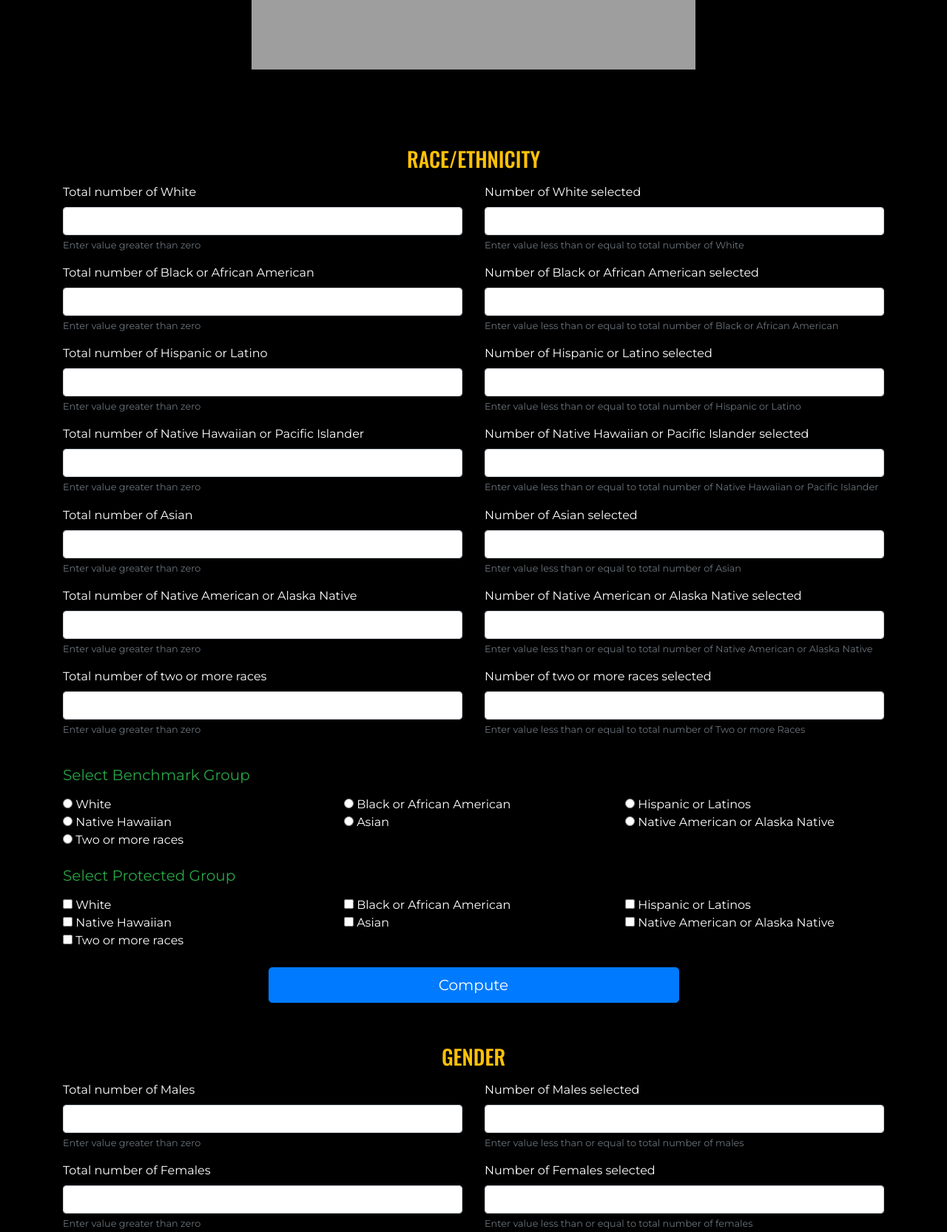
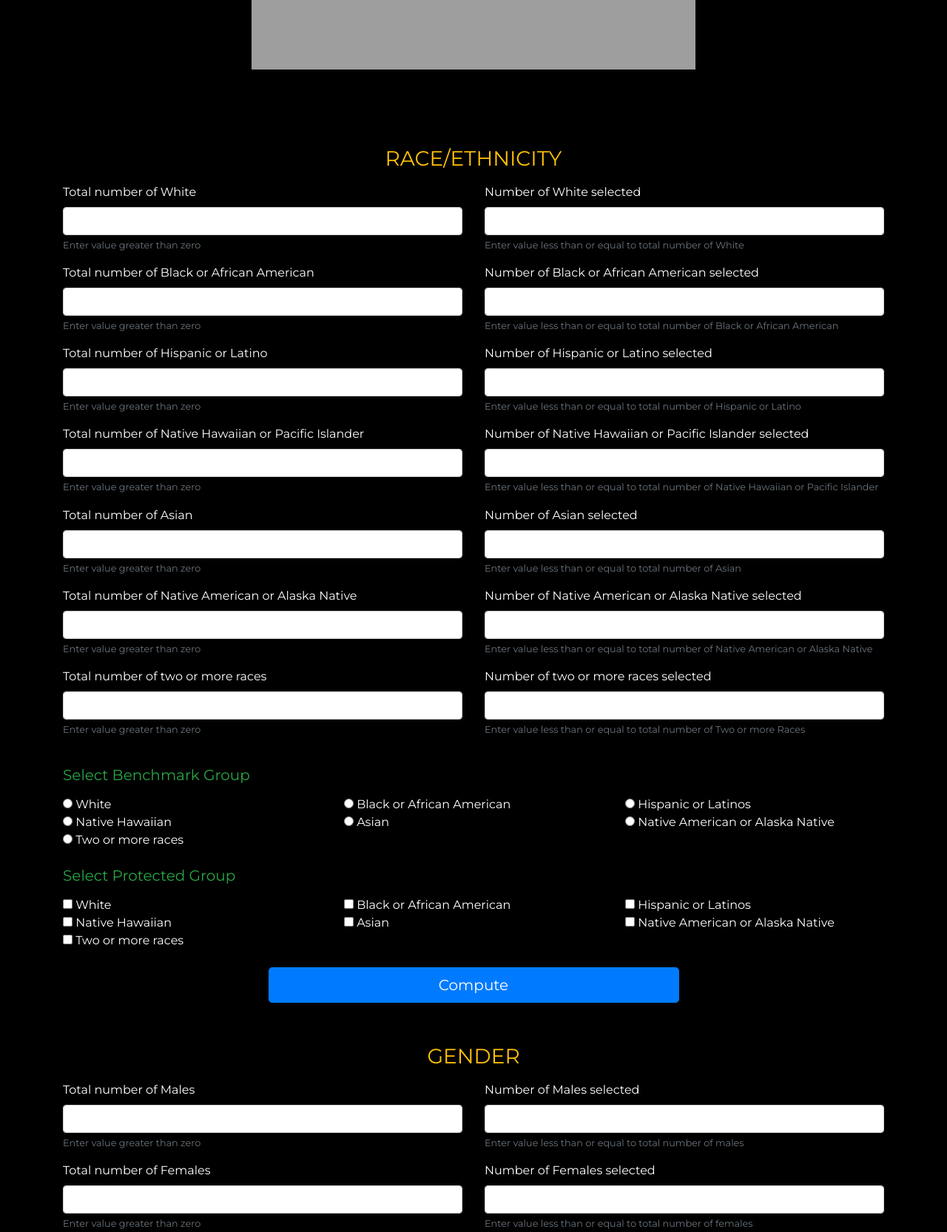
Before and after one commit to PrarthanaKansal/adverse-impact-analysis, a Flask app: page / in a window 1280 px wide. Shown: the part 271-1937 px from the top of the page at 74% size. Run offline with Flask 2, Linux system fonts and the light colour scheme; some libraries are stand-ins or nearby versions; grey boxes are pictures that could not be loaded.

Commit message:
removed fonts in headings

```diff
--- a/templates/base.html
+++ b/templates/base.html
@@ -6,7 +6,7 @@
         <link rel="stylesheet" href="https://maxcdn.bootstrapcdn.com/bootstrap/4.0.0/css/bootstrap.min.css" crossorigin="anonymous">
         <link href="https://fonts.googleapis.com/css?family=Montserrat&display=swap" rel="stylesheet">
         <title>Adverse Impact Analysis</title>
-        <link href='http://fonts.googleapis.com/css?family=Oswald:500,700,700' rel='stylesheet' type='text/css'>
+
         <link href="https://fonts.googleapis.com/css?family=Dancing+Script&display=swap" rel="stylesheet">
              <style>
       .border {
@@ -33,7 +33,7 @@
             <br>
 
             <!-- <h5 class="text-left mt-5 mb-3 text-success">Enter the Data</h5> -->
-            <h3 class="text-center mt-2 mb-3 text-warning" style="font-family: 'Oswald'">RACE/ETHNICITY</h3>
+            <h3 class="text-center mt-2 mb-3 text-warning">RACE/ETHNICITY</h3>
             <form>
                 <div class="row">
                     <div class="form-group col-12 col-md-6">
@@ -209,7 +209,7 @@
 
 
                 <!-- <h5 class="text-center mt-2 mb-3 text-warning">GENDER</h5> -->
-                <h3 class="text-center mt-2 mb-3 text-warning" style="font-family: 'Oswald'">GENDER</h3>
+                <h3 class="text-center mt-2 mb-3 text-warning" >GENDER</h3>
                 <form>
                 <div class="row">
                     <div class="form-group col-12 col-md-6">
@@ -303,7 +303,7 @@
 
 
                 <!-- <h5 class="text-center mt-2 mb-3 text-warning">AGE</h5> -->
-                <h3 class="text-center mt-2 mb-3 text-warning" style="font-family: 'Oswald'">AGE</h3>
+                <h3 class="text-center mt-2 mb-3 text-warning">AGE</h3>
                 <form>
                 <div class="row">
                     <div class="form-group col-12 col-md-6">
```
